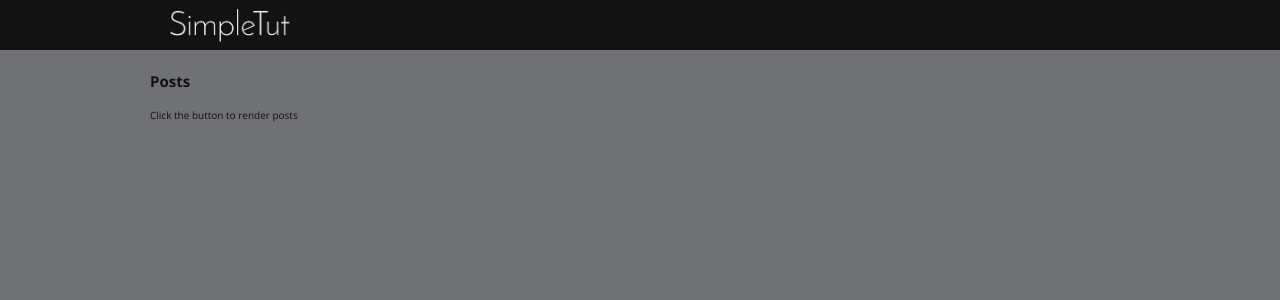
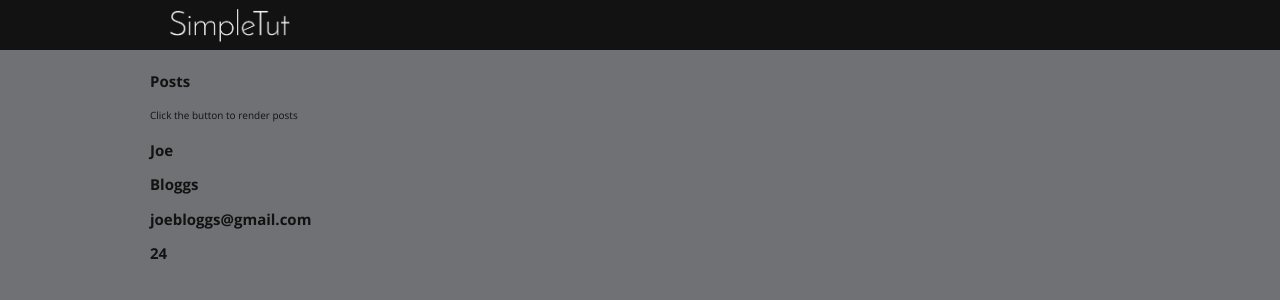
Before and after one commit to AyoubM490/Dummy-Blog, a React (Create React App) app: page / in a window 1280 px wide. Shown: the top 300 px of the page. Built offline with nearby package versions, Linux system fonts and the light colour scheme.

Commit message:
add propTypes tests using Enzyme, Jest and checkPropTypes function

```diff
--- a/package.json
+++ b/package.json
@@ -44,6 +44,7 @@
     "@babel/eslint-parser": "7.18.9",
     "@babel/plugin-syntax-jsx": "7.18.6",
     "@babel/preset-react": "7.18.6",
+    "check-prop-types": "1.1.2",
     "eslint": "7.32.0",
     "eslint-config-airbnb": "18.2.1",
     "eslint-plugin-import": "2.26.0",
--- a/src/App.js
+++ b/src/App.js
@@ -2,13 +2,28 @@ import React from 'react';
 import Header from './components/header';
 import Headline from './components/headline';
 import './App.scss';
+
+const tempArr = [
+  {
+    id: 1,
+    fName: 'Joe',
+    lName: 'Bloggs',
+    email: 'joebloggs@gmail.com',
+    age: 24,
+    onlineStatus: true,
+  },
+];
 
 function App() {
   return (
     <div className="App">
       <Header />
       <section className="main">
-        <Headline header="Posts" desc="Click the button to render posts" />
+        <Headline
+          header="Posts"
+          desc="Click the button to render posts"
+          tempArr={tempArr}
+        />
       </section>
     </div>
   );
--- a/src/components/headline/index.js
+++ b/src/components/headline/index.js
@@ -3,7 +3,7 @@ import PropTypes from 'prop-types';
 
 class Headline extends Component {
   render() {
-    const { header, desc } = this.props;
+    const { header, desc, tempArr } = this.props;
 
     if (!header) {
       return null;
@@ -15,6 +15,17 @@ class Headline extends Component {
           {header}
         </h1>
         <p data-test="desc">{desc}</p>
+        <div>
+          {tempArr.map((item) => (
+            <div key={item.id} data-test="tempArr">
+              <h2 data-test="fName">{item.fName}</h2>
+              <h2 data-test="lName">{item.lName}</h2>
+              <h2 data-test="email">{item.email}</h2>
+              <h2 data-test="age">{item.age}</h2>
+              <h2 data-test="onlineStatus">{item.onlineStatus}</h2>
+            </div>
+          ))}
+        </div>
       </div>
     );
   }
@@ -23,11 +34,21 @@ class Headline extends Component {
 Headline.propTypes = {
   header: PropTypes.string,
   desc: PropTypes.string,
+  tempArr: PropTypes.arrayOf(
+    PropTypes.shape({
+      fName: PropTypes.string,
+      lName: PropTypes.string,
+      email: PropTypes.string,
+      age: PropTypes.number,
+      onlineStatus: PropTypes.bool,
+    }),
+  ),
 };
 
 Headline.defaultProps = {
   header: '',
   desc: '',
+  tempArr: [],
 };
 
 export default Headline;
```
Also changed, not shown: Utils/index.js (+12 -0 lines), 2 other files (tests, documents, lock files or other folders).
